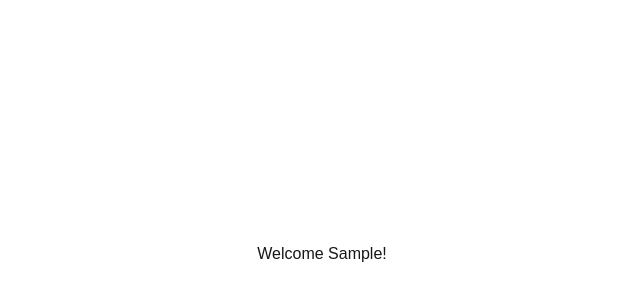
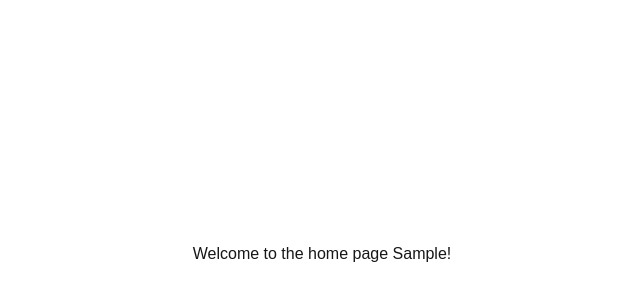
Before and after one commit to ccrawford4/auth-practice, a Next.js app: page / in a window 1280 px wide. Shown: the part 146-446 px from the top of the page, without its empty margins (318-958 px from the left). Built offline with nearby package versions, Linux system fonts and the light colour scheme; no server answers; sample sign-in values are in the browser's storage.

Commit message:
added login page

```diff
--- /dev/null
+++ b/src/app/login/page.tsx
@@ -0,0 +1,19 @@
+"use client";
+
+import { signIn } from "next-auth/react";
+
+export default function SignIn() {
+    const handleSignInFlow = (provider: string) => {
+        console.log("Sign in with: ", provider);
+        signIn(provider, { callbackUrl: "/" });
+    };
+    return (
+        <div>
+        <button
+            onClick={() => handleSignInFlow("github")}
+            className="bg-blue-500 hover:bg-blue-700 text-white font-bold py-2 px-4 rounded"
+          >Sign in
+          </button>
+        </div>
+    )
+}
--- a/src/app/page.tsx
+++ b/src/app/page.tsx
@@ -3,18 +3,14 @@
 // import ScaleLoader from "react-spinners/ScaleLoader";
 import React /* { memo }*/ from "react";
 import { useSession } from "next-auth/react";
-import { signIn } from "next-auth/react";
+import { useRouter } from "next/navigation";
 
 // Wrap ScaleLoader with React.memo
 // const MemoizedScaleLoader = memo(ScaleLoader);
 
 export default function Home() {
   const { data: session } = useSession();
-
-  const handleSignInFlow = (provider: string) => {
-    console.log("Sign in with: ", provider);
-    signIn(provider, { callbackUrl: "/" });
-  };
+  const router = useRouter();
 
   const getFirstName = (name: string | null | undefined) => {
     if (!name) {
@@ -26,22 +22,16 @@ export default function Home() {
     return "";
   }
 
+  React.useEffect(() => {
+    if (!session) {
+      console.log("Not logged in. Redirecting to login page...");
+      router.push("/login");
+    }
+  });
+
   return (
     <div className="h-screen flex items-center justify-center">
-      {session ? (
-        <>
-          Welcome {getFirstName(session.user?.name)}!
-        </>
-      ) : (
-        <>
-          Not Logged In
-          <button
-            onClick={() => handleSignInFlow("github")}
-            className="bg-blue-500 hover:bg-blue-700 text-white font-bold py-2 px-4 rounded"
-          >Sign in
-          </button>
-        </>
-      )}
+      Welcome to the home page {getFirstName(session?.user?.name)}!
     </div>
   );
 }
```
